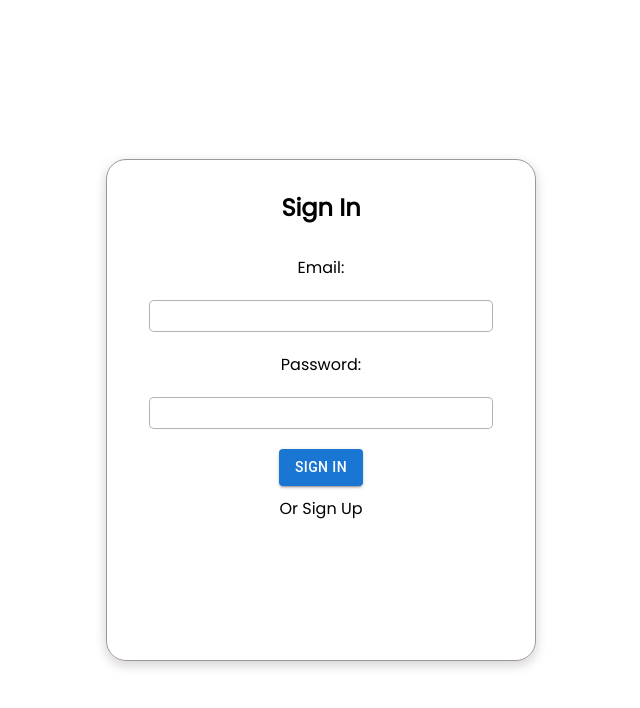
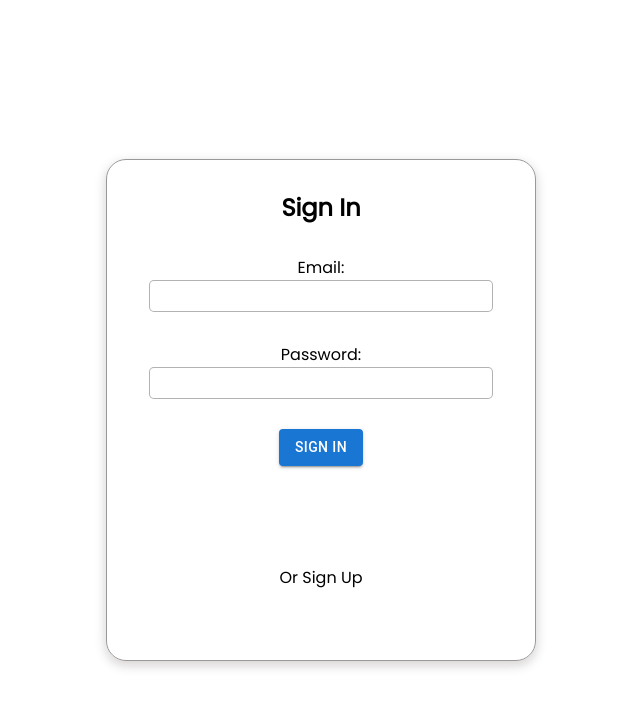
Before and after one commit to DarrenDuanAU/big-brain, a React (Create React App) app in the folder frontend/: page / in a window 1280 px wide. Shown: the top 708 px of the page, without its empty margins (319-959 px from the left). Built offline with nearby package versions, Linux system fonts and the light colour scheme.

Commit message:
fix(signin & signup): adjust the layout

```diff
--- a/frontend/src/components/page/CheckIn/Components/SignIn/SignIn.module.css
+++ b/frontend/src/components/page/CheckIn/Components/SignIn/SignIn.module.css
@@ -15,12 +15,17 @@
   display: flex;
   flex-direction: column;
   align-items: center;
-  justify-content: space-between;
-  gap: 20px;
+  height: 300px;
+  position: relative;
 }
 
 .formButton {
-  margin-top: 50px;
+  position: absolute;
+  bottom: 0;
+}
+
+.form > input {
+  margin-bottom: 30px;
 }
 
 .taggleLink {
--- a/frontend/src/components/page/CheckIn/Components/SignUp/SignUp.jsx
+++ b/frontend/src/components/page/CheckIn/Components/SignUp/SignUp.jsx
@@ -54,7 +54,7 @@ function SignUp ({
         <label htmlFor="name">Name: </label>
         <input id="name" value ={name} onChange ={ (e) => setName(e.target.value)} />
 
-        <Button variant="contained" id="signUserUp" onClick={register}>Sign up</Button>
+        <Button className={styles.formButton} variant="contained" id="signUserUp" onClick={register}>Sign up</Button>
       </form>
       <div className={styles.taggleLink}>
         <p>Or <a onClick={() => setPage('signin')}>Sign In</a></p>
--- a/frontend/src/components/page/CheckIn/Components/SignUp/SignUp.module.css
+++ b/frontend/src/components/page/CheckIn/Components/SignUp/SignUp.module.css
@@ -15,12 +15,17 @@
   display: flex;
   flex-direction: column;
   align-items: center;
-  justify-content: space-between;
-  gap: 20px;
+  height: 300px;
+  position: relative;
 }
 
 .formButton {
-  margin-top: 50px;
+  position: absolute;
+  bottom: 0;
+}
+
+.form > input {
+  margin-bottom: 30px;
 }
 
 .taggleLink {
```
